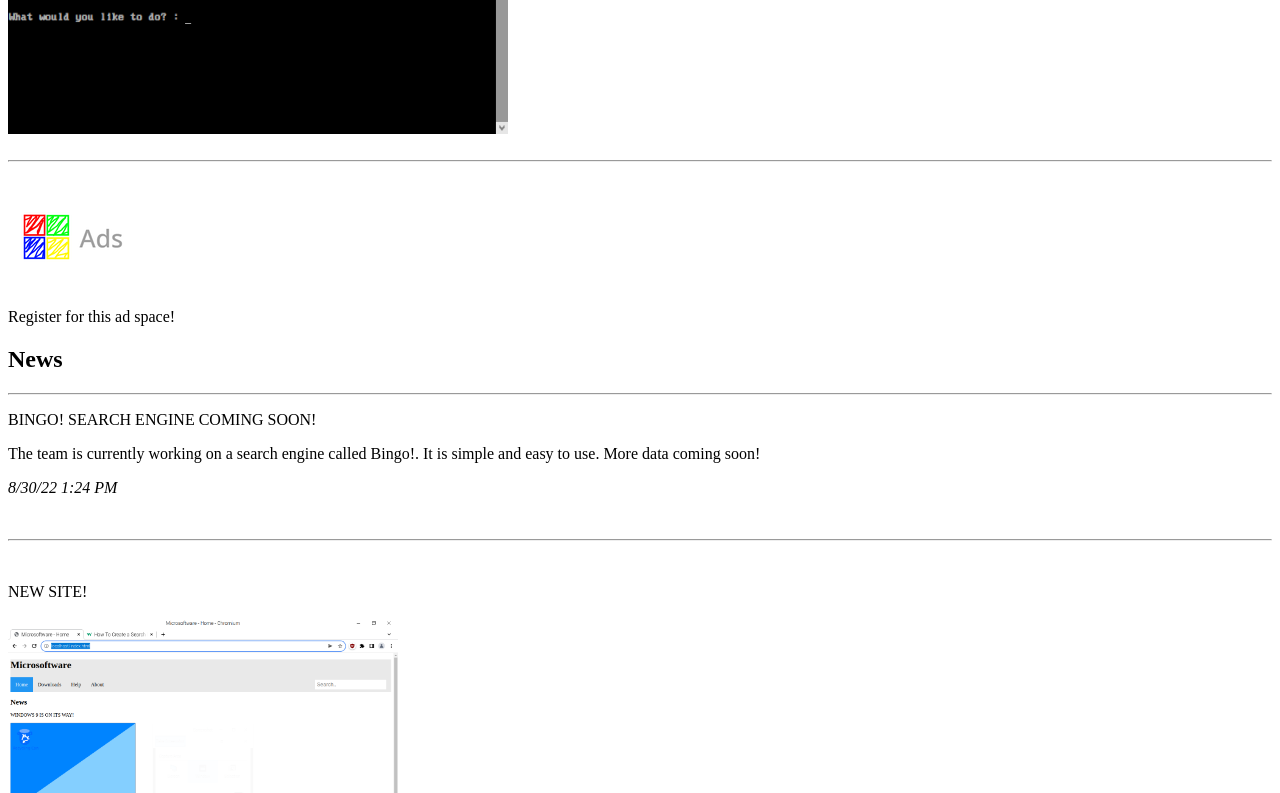
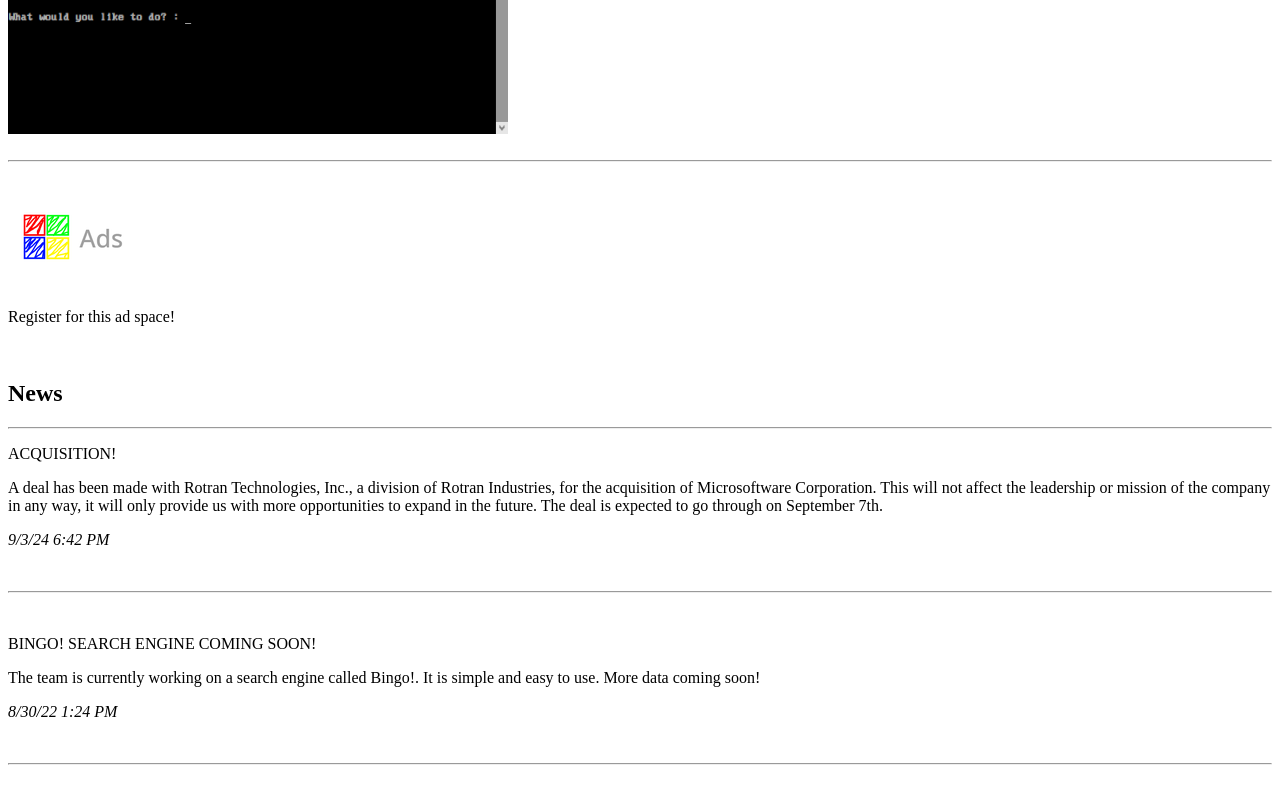
Before and after one commit to MicrosoftwareStudios/MicrosoftwareStudios.github.io, a plain HTML site: page index.html in a window 1280 px wide. Shown: the part 401-1194 px from the top of the page. Drawn offline with Linux system fonts and the light colour scheme.

Commit message:
Update index.html

```diff
--- a/index.html
+++ b/index.html
@@ -159,8 +159,15 @@ function carousel() {
 	    <br>
 	    <a href="mailto:cservice.msw@outlook.com"><img src="mswads.png", alt="Ad"></a>
 	    <p>Register for this ad space!</p>
+	    <br>
 	    <h2>News</h2>
 	    <hr>
+            <p>ACQUISITION!</p>
+	    <p>A deal has been made with Rotran Technologies, Inc., a division of Rotran Industries, for the acquisition of Microsoftware Corporation. This will not affect the leadership or mission of the company in any way, it will only provide us with more opportunities to expand in the future. The deal is expected to go through on September 7th.</p>
+	    <p><em>9/3/24 6:42 PM</em></p>
+	    <br>
+	    <hr>
+	    <br>
 	    <p>BINGO! SEARCH ENGINE COMING SOON!</p>
 	    <p>The team is currently working on a search engine called Bingo!. It is simple and easy to use. More data coming soon!</p>
 	    <p><em>8/30/22 1:24 PM</em></p>
```
